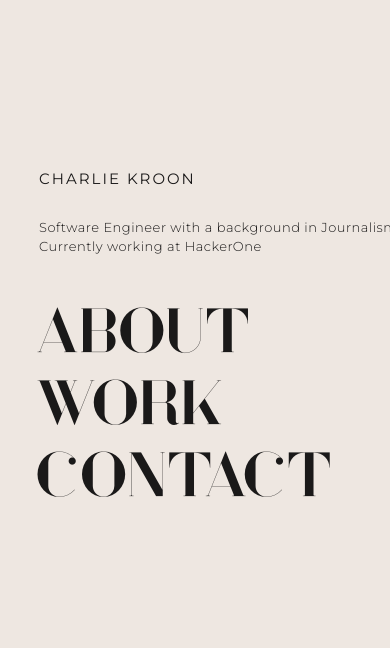
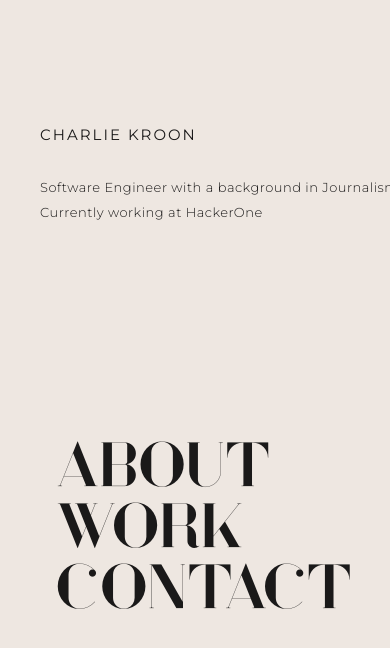
Before and after one commit to charliekroon/portfolio, a Next.js app: page / in a window 390 px wide. Shown: the top 648 px of the page. Built offline with nearby package versions, Linux system fonts and the light colour scheme.

Commit message:
modify styling and add responsiveness

```diff
--- a/pages/home.tsx
+++ b/pages/home.tsx
@@ -1,5 +1,5 @@
 import Link from "next/link";
-import {Description, TitleText, DescriptionText, Linkje, Menu, MenuText} from "../src/styles/HomeStyles";
+import {Description, TitleText, DescriptionText, Linkje, Menu, MenuText, HomeContainer} from "../src/styles/HomeStyles";
 
 export default function Home() {
 	const name = "Charlie Kroon";
@@ -7,7 +7,7 @@ export default function Home() {
 	const currently = "Currently working at";
 
 	return (
-		<>
+		<HomeContainer>
 			<Description>
 				<TitleText>{name}</TitleText>
 				<br />
@@ -30,6 +30,6 @@ export default function Home() {
 					<Link href="/contact">Contact</Link>{" "}
 				</MenuText>
 			</Menu>
-		</>
+		</HomeContainer>
 	);
 }
--- a/pages/index.tsx
+++ b/pages/index.tsx
@@ -6,6 +6,7 @@ export default function Index() {
 	return (
 		<>
 			<Head>
+				<meta name="viewport" content="width=device-width" />
 				<title>Charlie Kroon</title>
 				<link rel="icon" href="/favicon.ico" />
 			</Head>{" "}
--- a/pages/work.tsx
+++ b/pages/work.tsx
@@ -4,7 +4,7 @@ import React, {useState, useEffect} from "react";
 import {getBlogs} from "./api/blogAPI";
 import {Blog} from "../src/interfaces/blog";
 import Link from "next/link";
-import {WorkLink, ProjectsText, Headertje} from "../src/styles/WorkStyles";
+import {WorkLink, ProjectsText} from "../src/styles/WorkStyles";
 
 export default function Projects() {
 	const [blogs, setBlogs] = useState<Blog[]>([]);
--- a/src/styles/GlobalStyles.ts
+++ b/src/styles/GlobalStyles.ts
@@ -6,6 +6,7 @@ body {
 	margin: 0;
 	padding: 0;
 	background-color: #eee7e1;
+	color: #1a1919;
 }
 
 @font-face {
--- a/src/styles/HomeStyles.ts
+++ b/src/styles/HomeStyles.ts
@@ -2,103 +2,71 @@ import styled from "styled-components";
 
 export const media = {
 	mobile: "@media(max-width: 844px)",
+	tablet: "@media(max-width: 1200px)",
 };
 
+export const HomeContainer = styled.div`
+	max-width: 1400px;
+	justify-content: center;
+	flex-grow: 1;
+	display: flex;
+	flex-direction: row;
+	padding: 40px;
+	width: 100%;
+	${media.mobile} {
+		flex-direction: column;
+	}
+`;
 export const Text = styled.span`
 	display: flex;
 	flex-direction: column;
-	align-items: flex-start;
-	margin-left: 10%;
-	flex-grow: 1;
-	margin-top: 30%;
-	justify-items: space-between;
 `;
 
-export const TitleText = styled.text`
+export const TitleText = styled.h1`
 	font-family: "Montserrat-Regular";
 	font-weight: 500;
 	letter-spacing: 2px;
 	text-align: left;
 	line-height: 1.75em;
-	margin-bottom: 0vh;
-	margin-top: -25px;
 	font-size: 15px;
-	max-width: 80%;
-	position: relative;
 	text-transform: uppercase;
-	color: #1a1919;
 	white-space: nowrap;
-	${media.mobile} {
-		padding-top: 12%;
-		font-size: 15px;
-		max-width: 100%;
-		display: block;
-		text-align: left;
-		margin-right: 15%;
-	}
 `;
 
-export const Description = styled.span`
+export const Description = styled.div`
 	display: flex;
 	flex-direction: column;
-	align-items: flex-start;
-	margin-left: 10%;
-	flex-grow: 1;
-	margin-top: 30%;
-	justify-items: space-between;
+	justify-content: center;
 	${media.mobile} {
 		font-size: 15px;
-		margin-top: 30%;
-		display: block;
-		text-align: left;
-		justify-items: space-between;
-		line-height: 1.9em;
+		margin: 72px 0 32px;
 	}
 `;
 
 export const DescriptionText = styled.text`
 	font-family: "Montserrat-Light";
-	flex-wrap: nowrap;
 	font-weight: 400;
 	font-size: 13px;
-	max-width: 80%;
-	line-height: 1.9em;
-	margin-top: -5px;
-	margin-right: 0px;
-	margin-left: 0px;
 	line-height: 1.9em;
 	letter-spacing: 0.5px;
-	transform-style: preserve-3d;
-	color: #1a1919;
 	white-space: nowrap;
-	${media.mobile} {
-		max-width: 100%;
-		display: block;
-		font-weight: 400;
-		margin-top: -1%;
-	}
 `;
 
-export const Menu = styled.span`
+export const Menu = styled.div`
 	display: flex;
 	flex-direction: column;
-	align-items: flex-start;
-	flex: 1;
-	margin: auto;
-	margin-right: 15%;
-	margin-left: 2%;
-	font-size: 10rem;
-	--offset: 20vw;
-	width: fit-content;
+	justify-content: center;
 	animation: marquee 5s linear infinite;
+	padding: 32px;
+	height: 100%;
+	font-size: 11vw;
+	${media.tablet} {
+		font-size: 10vw;
+		padding: 16px;
+	}
 	${media.mobile} {
 		font-size: 16vw;
 		max-width: 100%;
-		display: block;
-		text-align: left;
-		padding-bottom: 10%;
-		margin-left: -160%;
-		margin-right: 15%;
 		&:hover {
 			animation: text-blur-out 1.2s cubic-bezier(0.55, 0.085, 0.68, 0.53) both;
 		}
@@ -108,7 +76,6 @@ export const Menu = styled.span`
 export const MenuText = styled.text`
 	font-family: "Sonder";
 	font-style: light-weight;
-	color: #1a1919;
 	text-transform: uppercase;
 	transition: 3.5s;
 	&:hover {
```
